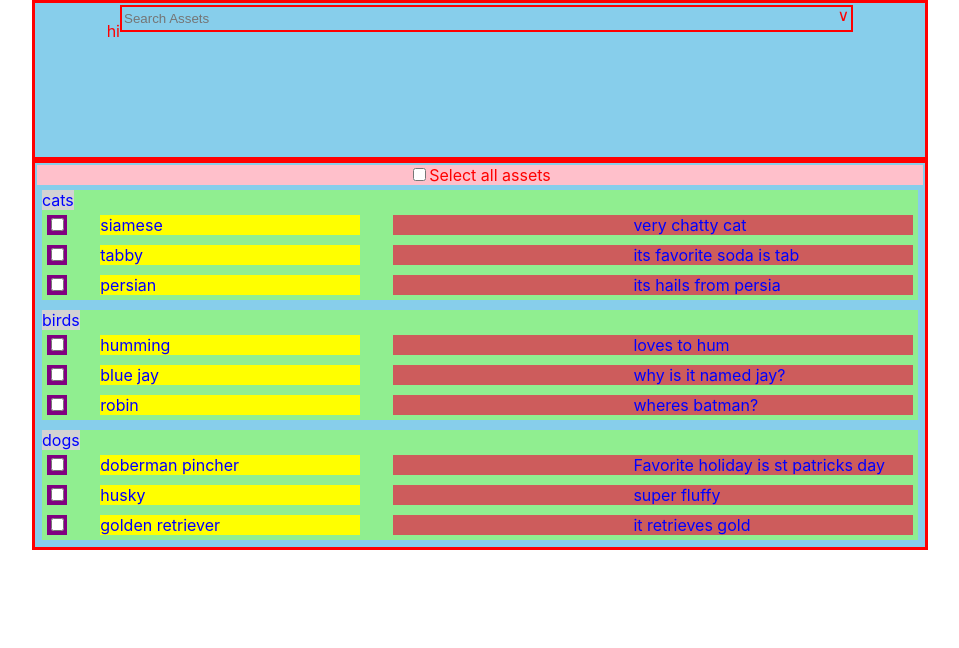
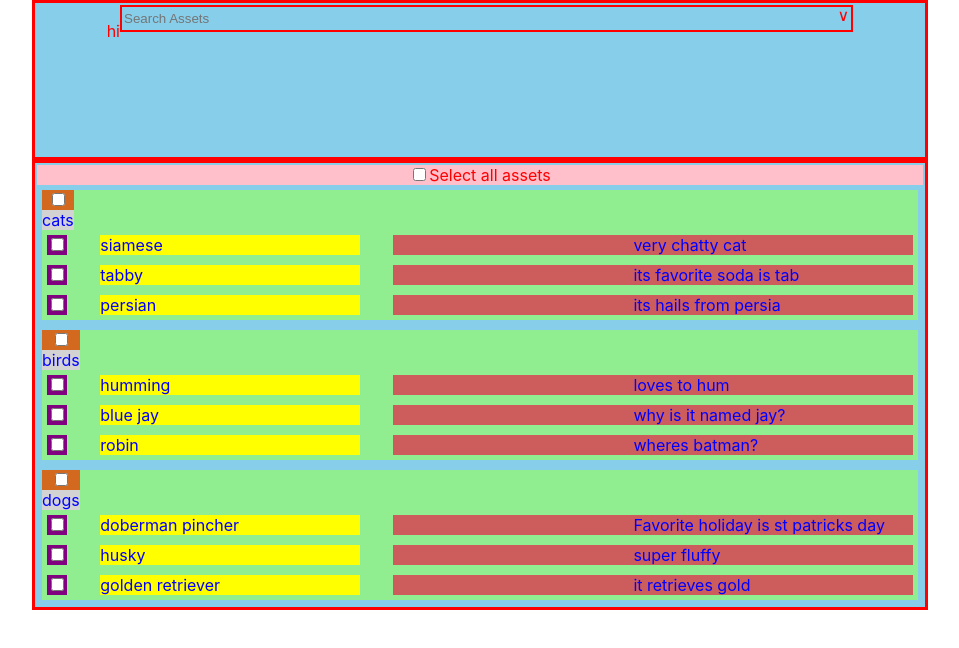
Before and after one commit to steven-halla/buildops, a React (Create React App) app: page / in a window 1280 px wide. Shown: the top 648 px of the page, without its empty margins (160-1119 px from the left). Built offline with nearby package versions, Linux system fonts and the light colour scheme.

Commit message:
"refactor"

```diff
--- a/src/views/ProductList.tsx
+++ b/src/views/ProductList.tsx
@@ -27,6 +27,7 @@ const StyledProductList = styled.div`
       display: flex;
       flex-flow: column nowrap;
       width: 100%;
+
       color: blue;
 
       .product-group {
@@ -38,6 +39,10 @@ const StyledProductList = styled.div`
 
         .product-type {
           background-color: lightgray;
+
+          .class-checkbox {
+            background-color: chocolate;
+          }
         }
 
         .product-group-product-list {
@@ -125,6 +130,9 @@ const ProductGroup: FC<ProductGroupProps> = (props) => {
   return (
     <div className="product-group">
       <div className="product-type">
+        <div className="class-checkbox">
+          <input type="checkbox"/>
+        </div>
         {productType}
       </div>
       <div className="product-group-product-list">
```
